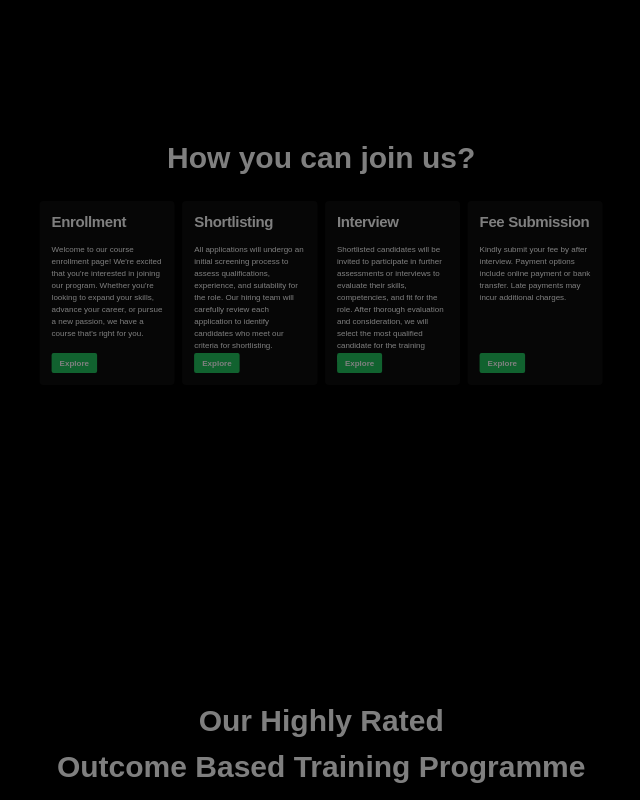
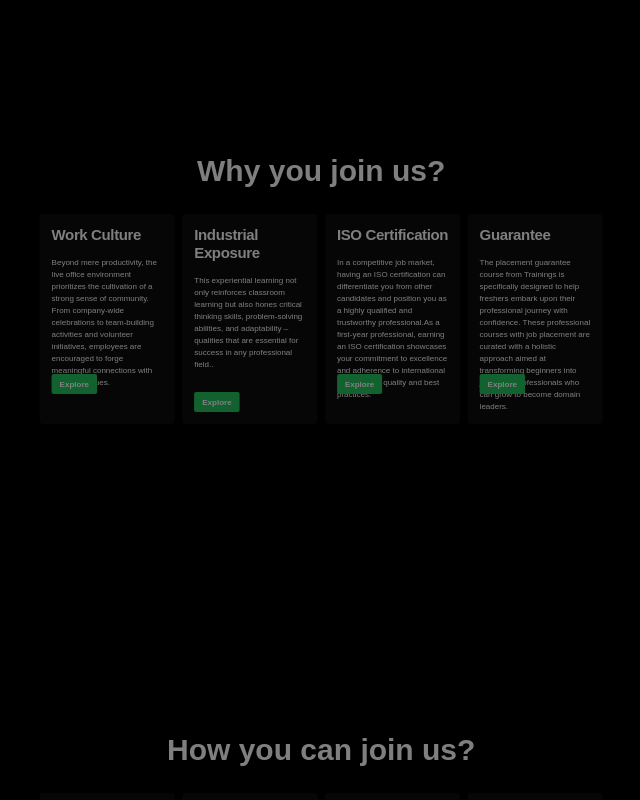
Before and after one commit to neerajtsc/traning-app, a Next.js app: page / in a window 1280 px wide. Shown: the part 2440-3240 px from the top of the page, without its empty margins (319-959 px from the left). Built offline with nearby package versions, Linux system fonts and the light colour scheme.

Commit message:
why join content added

```diff
--- a/src/app/globals.css
+++ b/src/app/globals.css
@@ -366,6 +366,20 @@ border: none;
   rotate: 90deg;
 }
 
+.modalBackdrop {
+  position: fixed;
+  top: 0;
+  left: 0;
+  width: 100%;
+  height: 100%;
+  background-color: rgba(0, 0, 0, 0.5); /* Semi-transparent black */
+  backdrop-filter: blur(5px); /* Apply blur effect */
+  z-index: 2;
+  html{
+
+  }
+}
+
 /* .rightFadeIn {
   animation: fade-in-left .8s linear;
 }
--- a/src/app/page.tsx
+++ b/src/app/page.tsx
@@ -37,6 +37,33 @@ export default function Home() {
   const [animationFinished, setAnimationFinished] = useState(false);
   const fullText = "Become the software engineer that companies love to hire ...";
   const [currentImageIndex, setCurrentImageIndex] = useState(0);
+  let uspContent = [
+    {
+        "title" : "Work Culture",
+        "content" :"Beyond mere productivity, the live office environment prioritizes the cultivation of a strong sense of community. From company-wide celebrations to team-building activities and volunteer initiatives, employees are encouraged to forge meaningful connections with their colleagues. ",
+        "buttonName" : "Enroll Now"
+    },
+    {
+        "title" : "Industrial Exposure",
+        "content" :`This experiential learning not only reinforces classroom learning but also hones critical thinking skills, problem-solving abilities, and adaptability – qualities that are essential for success in any professional field..
+        `,
+        "buttonName" : "Explore"
+    },
+    {
+        "title" : "ISO Certification",
+        "content" :`In a competitive job market, having an ISO certification can differentiate you from other candidates and position you as a highly qualified and trustworthy professional.As a first-year professional, earning an ISO certification showcases your commitment to excellence and adherence to international standards of quality and best practices.
+        `,
+        "buttonName" : "Explore"
+    },
+    {
+        "title" : "Guarantee",
+        "content" :`
+        The placement guarantee course from Trainings is specifically designed to help freshers embark upon their professional journey with confidence. These professional courses with job placement are curated with a holistic approach aimed at transforming beginners into job-ready professionals who can grow to become domain leaders.
+        `,
+        "buttonName" : "Explore"
+    }
+
+];
   let processContent = [
     {
         "title" : "Enrollment",
@@ -505,6 +532,31 @@ const handleModal = () => {
       </div>
      {/* Process */}
 
+     <div className="fixedWidth fadeIn">
+    <div className="py-6">
+        <p className="my-8 text-center text-6xl font-bold text-slate-700 text-white">
+          Why you join us?
+        </p>
+      </div>
+      <div className="flex">
+        <div className="flex justify-between">
+          { uspContent?.map((item, index) => (
+            <>
+            <div className="p-6 bg-dark text-white rounded-lg shadow-2xl" style={{width: "24%", backgroundColor: "#0d0d0d"}} key={index}>
+            <a href="#">
+                <h5 className="mb-2 text-3xl font-bold tracking-tight">{item?.title}</h5>
+            </a>
+            <p className="mb-3 py-4 h-60">{item?.content}</p>
+            <button className="btn bg-green-500 text-white py-2 px-4 rounded font-bold" onClick={handleProcess}>Explore</button>
+        </div>
+            </>
+          ))
+
+        }
+        </div>
+      </div>
+    </div>
+
     <div className="fixedWidth fadeIn">
     <div className="py-6">
         <p className="my-8 text-center text-6xl font-bold text-slate-700 text-white">
@@ -596,6 +648,8 @@ const handleModal = () => {
       </div> */}
       <button className="btn bg-green-500 py-2 px-4 enquiryBtn" onClick={handleModal}>Enquire Now</button>
       {openModal &&
+      <>
+      <div className="modalBackdrop" aria-hidden="true"></div>
       <div id="static-modal" data-modal-backdrop="static" aria-hidden="true" style={{zIndex: "999"}} className="flex overflow-y-auto overflow-x-hidden fixed top-0 right-0 left-0 z-50 justify-center items-center w-full max-h-full h-full">
       <div className="">
         <form className="slim-scroll h-fit max-h-[80vh] border border-gray-6 bg-white text-black p-4 [&amp;>*]:mb-2" style={{width: "40rem"}}>
@@ -635,6 +689,7 @@ const handleModal = () => {
                               </form>
                               </div>
         </div>
+        </>
         }
       <div className="fixedWidth fadeIn">
       <p className="my-8 text-center text-6xl font-bold text-slate-700 text-white">
@@ -789,7 +844,7 @@ const handleModal = () => {
                </div>
                </div>
                </div>
-                <div className="col-span-2 sm:col-span-1">
+                <div className="col-span-2 sm:col-span-1 pt-16">
                   <p className="font-bold text-xl">Company</p>
 
                   <ul className="mt-6 space-y-4 text-sm">
@@ -810,7 +865,7 @@ const handleModal = () => {
                   </ul>
                 </div>
 
-                <div className="col-span-2 sm:col-span-1">
+                <div className="col-span-2 sm:col-span-1 pt-16">
                   <p className="font-bold text-xl">Resources</p>
 
                   <ul className="mt-6 space-y-4 text-sm">
@@ -836,7 +891,7 @@ const handleModal = () => {
                   </ul>
                 </div>
 
-                <div className="col-span-2 sm:col-span-1">
+                <div className="col-span-2 sm:col-span-1 pt-16">
                   <p className="font-bold text-xl">Join</p>
 
                   <ul className="mt-6 space-y-4 text-sm">
--- a/src/app/process/page.tsx
+++ b/src/app/process/page.tsx
@@ -79,10 +79,10 @@ return (
                     <div className="flex flex-col ps-6 col-md-8" style={{width: "66.66%"}}>
                     <div className="text-white font-bold text-6xl mb-2"><span>{item?.title}</span></div>
                     <p className=" text-base text-wrap text-xl text-white py-5">{item?.content}</p>
-                <div className="flex items-center">
+                {/* <div className="flex items-center">
                     <button className="bg-green-500 hover:bg-green-700 text-white font-bold py-2 px-4 rounded">{item?.buttonName}
                     </button>
-                </div>
+                </div> */}
                     </div>
                 </div>
         </div>
--- a/src/app/training/page.tsx
+++ b/src/app/training/page.tsx
@@ -79,10 +79,10 @@ return (
                     <div className="flex flex-col ps-6 col-md-8" style={{width: "66.66%"}}>
                     <div className="text-white font-bold text-6xl mb-2"><span>{item?.title}</span></div>
                     <p className=" text-base text-wrap text-xl text-white py-5">{item?.content}</p>
-                <div className="flex items-center">
+                {/* <div className="flex items-center">
                     <button className="bg-green-500 hover:bg-green-700 text-white font-bold py-2 px-4 rounded">{item?.buttonName}
                     </button>
-                </div>
+                </div> */}
                     </div>
                 </div>
         </div>
```
